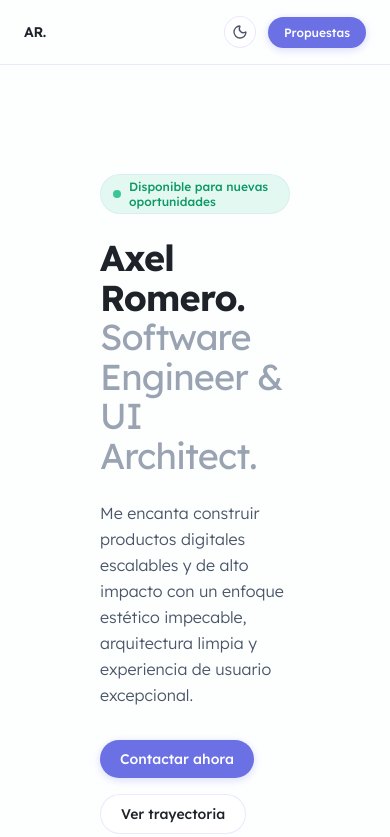
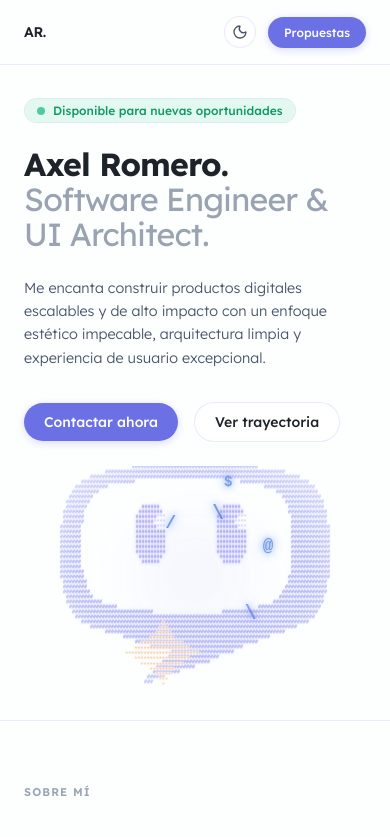
Before and after one commit to AxelR-Kernel/Portafolio-Personal, a React (Vite) app: page / in a window 390 px wide. Shown: the top 837 px of the page. Built offline with nearby package versions, Linux system fonts and the light colour scheme.

Commit message:
Ajustes de diseño

```diff
--- a/src/components/SecondLayout.css
+++ b/src/components/SecondLayout.css
@@ -20,7 +20,6 @@
 
 @media (max-width: 640px) {
   .Second-layout {
-    padding-left: 100px;
-    padding-right: 100px;
+    padding: 1.5rem;
   }
 }
--- a/src/components/Sections/Introduccion/Introduccion.css
+++ b/src/components/Sections/Introduccion/Introduccion.css
@@ -3,14 +3,14 @@
    Usa variables definidas en index.css (.dark / .light)
    ============================================================ */
 
-/* Layout principal: dos columnas en desktop, una en mobile */
+/* ── Layout hero: dos columnas en ≥768 px, una en mobile ── */
 .intro-section {
   display: flex;
   flex-direction: row;
   align-items: center;
   justify-content: space-between;
   gap: 2rem;
-  margin-top: 100px;
+  margin-top: 5rem;         /* navbar height compensation */
   min-height: 520px;
 }
 
@@ -23,18 +23,13 @@
   min-width: 0;
 }
 
-/* Columna del modelo ASCII — tamaño fijo, no se encoge */
+/* Columna del modelo ASCII — tamaño fijo, no se encoge en desktop */
 .intro-model {
   flex: 0 0 auto;
   display: flex;
   align-items: center;
   justify-content: center;
-  /*
-   * overflow visible para que el bot no se recorte al hacer tilt 3D.
-   * La máscara desvanece los bordes sin generar un clip duro.
-   */
   overflow: visible;
-  /* Gradiente de máscara: desvanece los bordes del bot sin recortar */
   -webkit-mask-image: radial-gradient(
     ellipse 90% 90% at 50% 50%,
     black 45%,
@@ -48,30 +43,25 @@
   opacity: 0.95;
 }
 
-/* Badge de disponibilidad */
+/* ── Badge de disponibilidad ── */
 .availability-badge {
   display: inline-flex;
   align-items: center;
   gap: 0.5rem;
   padding: 0.25rem 0.75rem;
   border-radius: 9999px;
-  /* Fondo del badge — color basado en éxito/disponibilidad */
   background-color: var(--color-badge-bg);
-  /* Texto del badge — color de éxito */
   color: var(--color-badge-text);
   font-size: 0.75rem;
   font-weight: 500;
   width: fit-content;
-  /* Borde sutil del badge */
   border: 1px solid var(--color-border-subtle);
 }
 
-/* Punto pulsante de disponibilidad */
 .availability-dot {
   width: 0.5rem;
   height: 0.5rem;
   border-radius: 50%;
-  /* Color de éxito — verde */
   background-color: var(--color-success);
   animation: availability-pulse 2s ease-in-out infinite;
   flex-shrink: 0;
@@ -82,28 +72,25 @@
   50%       { opacity: 0.5; }
 }
 
-/* Título principal (nombre) */
+/* ── Títulos ── */
 .intro-title {
-  font-size: 2.25rem;
+  /* Fluido: 2 rem en móvil → 3.75 rem en desktop */
+  font-size: clamp(2rem, 5vw, 3.75rem);
   font-weight: 700;
   letter-spacing: -0.025em;
-  /* Texto principal del tema */
   color: var(--color-text-primary);
   line-height: 1.1;
   margin: 0;
 }
 
-/* Subtítulo (rol profesional) — texto silenciado */
 .intro-subtitle {
-  /* Texto silenciado para subtítulo de rol */
   color: var(--color-text-muted);
   font-weight: 400;
 }
 
-/* Descripción / párrafo de presentación */
+/* ── Descripción ── */
 .intro-description {
-  font-size: 1rem;
-  /* Texto secundario para párrafos de apoyo */
+  font-size: clamp(0.9rem, 2vw, 1.125rem);
   color: var(--color-text-secondary);
   max-width: 36rem;
   line-height: 1.625;
@@ -111,7 +98,7 @@
   margin: 0;
 }
 
-/* Contenedor de botones de acción */
+/* ── Botones de acción ── */
 .intro-actions {
   display: flex;
   flex-wrap: wrap;
@@ -120,7 +107,6 @@
   padding-top: 0.5rem;
 }
 
-/* Base compartida de botones */
 .intro-button {
   display: inline-flex;
   align-items: center;
@@ -138,34 +124,23 @@
     box-shadow 0.2s ease;
 }
 
-/* Botón primario — CTA principal (Contactar ahora) */
 .intro-button-primary {
-  /* Color primario — índigo */
   background-color: var(--color-primary);
   color: #fdffff;
-  /* Sombra del botón primario */
   box-shadow: var(--shadow-button);
   border: none;
 }
-
 .intro-button-primary:hover {
-  /* Hover del primario */
   background-color: var(--color-primary-hover);
   transform: translateY(-1px);
 }
 
-/* Botón secundario — CTA secundario (Ver trayectoria) */
 .intro-button-secondary {
-  /* Fondo de superficie para botón secundario */
   background-color: var(--color-bg-surface);
-  /* Borde sutil */
   border: 1px solid var(--color-border);
-  /* Texto principal */
   color: var(--color-text-primary);
 }
-
 .intro-button-secondary:hover {
-  /* Acento azul al hover del secundario */
   border-color: var(--color-accent-blue);
   color: var(--color-accent-blue);
   transform: translateY(-1px);
@@ -175,40 +150,41 @@
    RESPONSIVE
    ============================================================ */
 
-/* Tablet — modelo más pequeño, texto se adapta */
+/* Tablet mediana — reduce gap, modelo un poco más pequeño */
 @media (max-width: 900px) {
   .intro-section {
     gap: 1.5rem;
   }
 }
 
-/* Mobile — una columna, modelo debajo del texto */
-@media (max-width: 640px) {
+/* Tablet pequeña / mobile landscape — modelo más compacto */
+@media (max-width: 768px) {
+  .intro-section {
+    gap: 1rem;
+    min-height: auto;
+  }
+
+  /* El modelo se achica pero se mantiene visible */
+  .intro-model {
+    flex: 0 0 220px;
+    max-width: 220px;
+  }
+}
+
+/* Mobile portrait — columna única, modelo centrado debajo del texto */
+@media (max-width: 540px) {
   .intro-section {
     flex-direction: column;
     align-items: flex-start;
-    min-height: auto;
-    gap: 2rem;
+    margin-top: 4rem;
+    gap: 1.5rem;
   }
 
+  /* En móvil el modelo ocupa todo el ancho y se centra */
   .intro-model {
-    /* En mobile se centra el modelo */
     align-self: center;
+    flex: 0 0 auto;
     width: 100%;
-  }
-
-  .intro-title {
-    font-size: 2.25rem;
+    max-width: 280px;
   }
 }
-
-/* Desktop grande — título más grande */
-@media (min-width: 640px) {
-  .intro-title {
-    font-size: 3.75rem;
-  }
-
-  .intro-description {
-    font-size: 1.125rem;
-  }
-}
--- a/src/components/Sections/SobreMi/SobreMi.css
+++ b/src/components/Sections/SobreMi/SobreMi.css
@@ -66,5 +66,6 @@
   .sobre-mi-section {
     padding-left: 1.5rem;
     padding-right: 1.5rem;
+    margin: 0;
   }
 }
--- a/src/components/StarModel/StarModel.css
+++ b/src/components/StarModel/StarModel.css
@@ -4,30 +4,24 @@
    Usa variables definidas en index.css (.dark / .light)
    ============================================================ */
 
-/* Contenedor de la escena — se incrusta en el hero */
+/* Contenedor de la escena */
 .sm-scene {
   position: relative;
-  width: min(90%, 480px);
-  height: min(90%, 480px);
-  /* Centra el bot dentro del contenedor */
+  /* En desktop ocupa hasta 480px; en mobile se achica con el contenedor */
+  width: min(100%, 480px);
+  height: min(100%, 480px);
   display: flex;
   align-items: center;
   justify-content: center;
-  /* Perspectiva 3D para el tilt del cuerpo */
   perspective: 900px;
   perspective-origin: 50% 40%;
   isolation: isolate;
-  /* Sin interacción propia — el mouse pasa al window */
   pointer-events: none;
   flex-shrink: 0;
-  /*
-   * overflow: visible permite que el bot sobresalga al hacer tilt
-   * sin ser recortado por los bordes del contenedor
-   */
   overflow: visible;
 }
 
-/* Halo de luz difusa detrás del bot */
+/* Halo de luz difusa */
 .sm-glow {
   position: absolute;
   width: 55%;
@@ -35,7 +29,7 @@
   border-radius: 50%;
   background: radial-gradient(
     circle,
-    rgba(108, 112, 229, 0.12),   /* --color-primary con alpha */
+    rgba(108, 112, 229, 0.12),
     rgba(108, 112, 229, 0.04) 45%,
     transparent 70%
   );
@@ -57,13 +51,11 @@
 .sm-matrix-char {
   position: absolute;
   top: -30px;
-  /* Acento azul — --color-accent-blue */
   color: var(--color-accent-blue, #78a4f6);
   font-family: "Courier New", monospace;
-  font-size: clamp(10px, 4vw, 22px);
+  font-size: clamp(8px, 3vw, 22px);
   font-weight: 600;
   opacity: 0;
-  /* Halo más pronunciado para mejor visibilidad */
   text-shadow:
     0 0 6px var(--color-accent-blue, #78a4f6),
     0 0 14px rgba(120, 164, 246, 0.5);
@@ -71,27 +63,14 @@
 }
 
 @keyframes sm-matrixFall {
-  0% {
-    transform: translate3d(0, -30px, 0);
-    opacity: 0;
-  }
-  8% {
-    /* Aparece rápido y brillante */
-    opacity: 0.9;
-  }
-  40% {
-    opacity: 0.65;
-  }
-  80% {
-    opacity: 0.35;
-  }
-  100% {
-    transform: translate3d(0, 760px, 0);
-    opacity: 0;
-  }
+  0%   { transform: translate3d(0, -30px, 0); opacity: 0; }
+  8%   { opacity: 0.9; }
+  40%  { opacity: 0.65; }
+  80%  { opacity: 0.35; }
+  100% { transform: translate3d(0, 760px, 0); opacity: 0; }
 }
 
-/* Animación de flotación vertical del bot */
+/* Flotación vertical del bot */
 .sm-bot-float {
   animation: sm-floating 5.8s ease-in-out infinite;
   transform-style: preserve-3d;
@@ -105,7 +84,7 @@
   100% { transform: translate3d(0, 0, 0); }
 }
 
-/* Contenedor del tilt 3D — se actualiza vía JS */
+/* Contenedor del tilt 3D */
 .sm-bot-tilt {
   position: relative;
   transform-style: preserve-3d;
@@ -113,22 +92,26 @@
   transition: transform 120ms ease-out;
 }
 
-/* Wrapper que agrupa cuerpo + estrella + ojos */
+/* Wrapper ASCII */
 .sm-ascii-wrapper {
   position: relative;
   display: block;
   transform-style: preserve-3d;
 }
 
-/* Cuerpo ASCII principal */
+/* ── Cuerpo ASCII ──
+   font-size fluido:
+   - Mobile portrait (≤360px wide scene) → ~4px
+   - Tablet (scene ~220px de intro-model) → ~0.55vw
+   - Desktop (scene hasta 480px)         → 8px máx
+   Se escala con clamp usando vw como unidad intermedia. */
 .sm-bot-body {
   margin: 0;
-  font-size: clamp(4px, 0.65vw, 8px);
+  font-size: clamp(3.5px, 0.55vw, 8px);
   line-height: 1;
   letter-spacing: 0;
   white-space: pre;
   user-select: none;
-  /* Color primario del tema — índigo */
   color: var(--color-primary, #6c70e5);
   text-shadow: 0 0 4px rgba(108, 112, 229, 0.25);
   position: relative;
@@ -138,32 +121,31 @@
   transform-style: preserve-3d;
 }
 
-/* Estrella ASCII con paralaje en Z */
+/* Estrella ASCII */
 .sm-bot-star {
   position: absolute;
   left: 0;
   top: 0;
   margin: 0;
-  font-size: clamp(4px, 0.65vw, 8px);
+  font-size: clamp(3.5px, 0.55vw, 8px);
   line-height: 1;
   letter-spacing: 0;
   white-space: pre;
   user-select: none;
-  /* Color de énfasis — naranja/amarillo del tema */
   color: var(--color-emphasis, #f7981a);
   z-index: 4;
   pointer-events: none;
   transform-style: preserve-3d;
   text-shadow:
-    0 0 0 var(--color-bg-primary, #0f1115),
-    1px 0 0 var(--color-bg-primary, #0f1115),
-    -1px 0 0 var(--color-bg-primary, #0f1115),
-    0 1px 0 var(--color-bg-primary, #0f1115),
-    0 -1px 0 var(--color-bg-primary, #0f1115),
-    1px 1px 0 var(--color-bg-primary, #0f1115),
-    -1px -1px 0 var(--color-bg-primary, #0f1115),
-    1px -1px 0 var(--color-bg-primary, #0f1115),
-    -1px 1px 0 var(--color-bg-primary, #0f1115),
+    0 0 0 var(--color-bg-primary, #fdffff),
+    1px 0 0 var(--color-bg-primary, #fdffff),
+    -1px 0 0 var(--color-bg-primary, #fdffff),
+    0 1px 0 var(--color-bg-primary, #fdffff),
+    0 -1px 0 var(--color-bg-primary, #fdffff),
+    1px 1px 0 var(--color-bg-primary, #fdffff),
+    -1px -1px 0 var(--color-bg-primary, #fdffff),
+    1px -1px 0 var(--color-bg-primary, #fdffff),
+    -1px 1px 0 var(--color-bg-primary, #fdffff),
     0 0 6px rgba(247, 152, 26, 0.55),
     0 0 12px rgba(247, 152, 26, 0.25);
   will-change: transform;
@@ -175,14 +157,13 @@
     rotate(var(--star-rotate, 0deg));
 }
 
-/* Ojos ASCII — siguen al cursor con interpolación más rápida */
+/* Ojos ASCII */
 .sm-eye {
   position: absolute;
   width: 1em;
   height: 1em;
-  /* Color primario del tema */
   color: var(--color-primary, #6c70e5);
-  font-size: clamp(4px, 0.65vw, 8px);
+  font-size: clamp(3.5px, 0.55vw, 8px);
   line-height: 1;
   white-space: pre;
   pointer-events: none;
@@ -194,27 +175,63 @@
   margin: 0;
 }
 
-#sm-eye-left {
-  left: 28%;
-  top: 18%;
+#sm-eye-left  { left: 28%; top: 18%; }
+#sm-eye-right { left: 58%; top: 18%; }
+
+/* ============================================================
+   RESPONSIVE
+   ============================================================ */
+
+/* En tablets pequeñas el contenedor intro-model mide ≈220px,
+   así que bajamos la perspectiva y el font-size del bot para
+   que no desborde. */
+@media (max-width: 768px) {
+  .sm-scene {
+    perspective: 600px;
+  }
+
+  .sm-bot-body,
+  .sm-bot-star,
+  .sm-eye {
+    /* En tablet con scene de 220px: 220/480 * 8px ≈ 3.7px */
+    font-size: clamp(3px, 0.42vw, 5px);
+  }
 }
 
-#sm-eye-right {
-  left: 58%;
-  top: 18%;
+/* Mobile portrait — el modelo baja debajo del texto (máx 280px).
+   Escalamos el bot para caber en ese espacio. */
+@media (max-width: 540px) {
+  .sm-scene {
+    width: min(100%, 280px);
+    height: min(100%, 280px);
+    perspective: 500px;
+  }
+
+  .sm-bot-body,
+  .sm-bot-star,
+  .sm-eye {
+    /* 280/480 * 8px ≈ 4.7px  — clamped entre 3.5 y 5 */
+    font-size: clamp(3.5px, 1.3vw, 5px);
+  }
+
+  /* Reducir la flotación para que no desborde el contenedor */
+  @keyframes sm-floating {
+    0%   { transform: translate3d(0, 0, 0); }
+    50%  { transform: translate3d(0, -4px, 0); }
+    100% { transform: translate3d(0, 0, 0); }
+  }
+
+  /* Matrix menos densa en mobile */
+  .sm-matrix-char {
+    font-size: clamp(6px, 2vw, 12px);
+  }
 }
 
-/* Respeta la preferencia de movimiento reducido */
+/* Movimiento reducido */
 @media (prefers-reduced-motion: reduce) {
-  .sm-bot-float {
-    animation: none;
-  }
-  .sm-matrix-char {
-    display: none;
-  }
+  .sm-bot-float    { animation: none; }
+  .sm-matrix-char  { display: none; }
   .sm-bot-tilt,
   .sm-eye,
-  .sm-bot-star {
-    transition: none;
-  }
+  .sm-bot-star     { transition: none; }
 }
```
Also changed, not shown: src/components/Sections/Habilidades/Habilidades.css (+137 -38 lines), src/components/Sections/Habilidades/Habilidades.jsx (+124 -28 lines).
